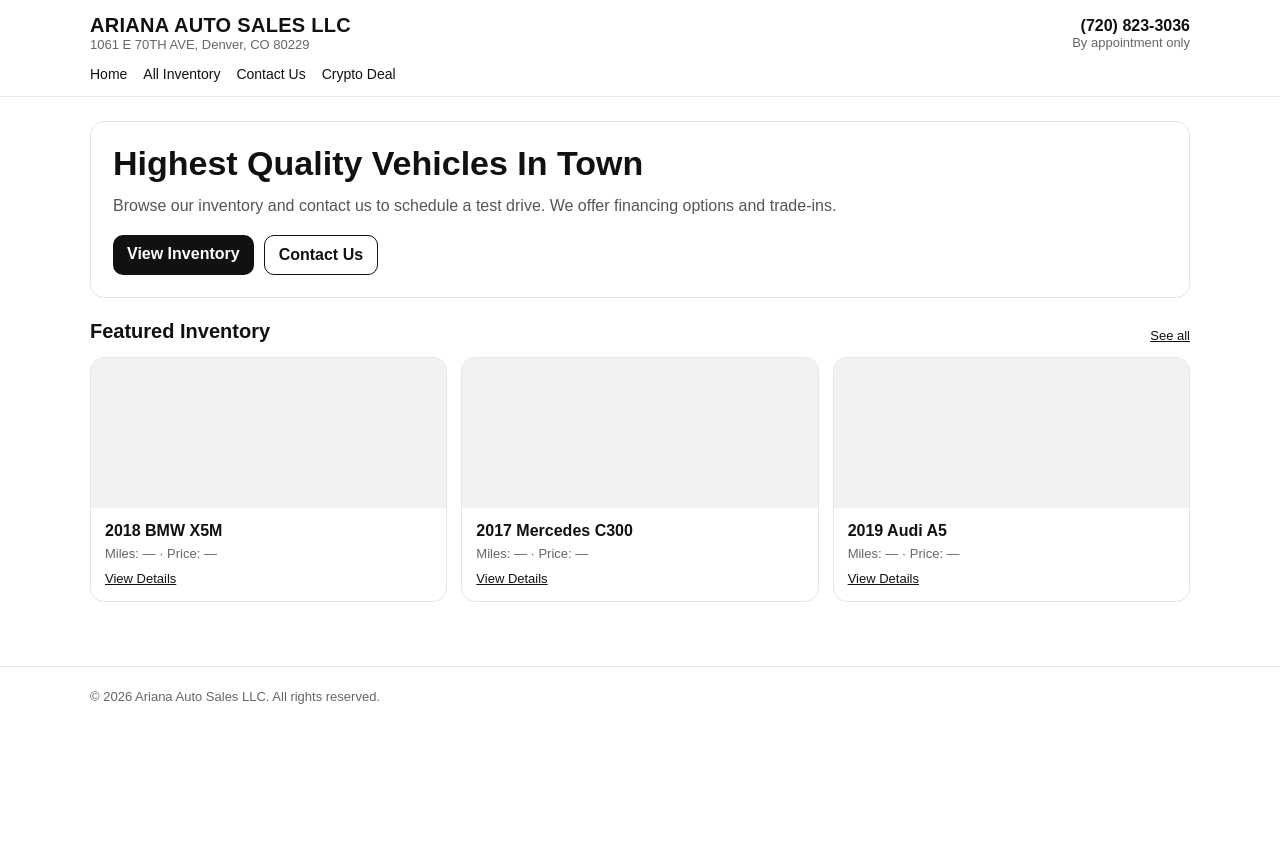
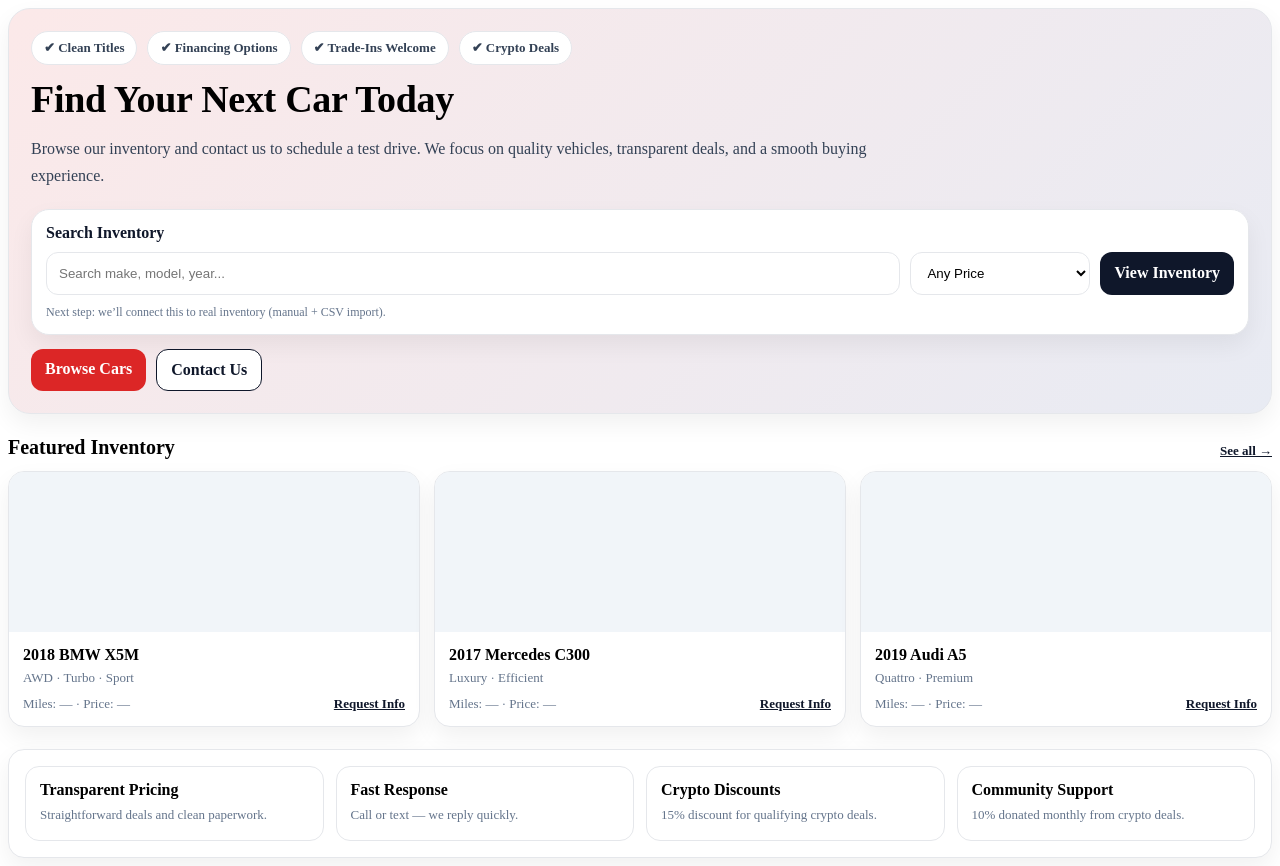
Before and after one commit to Arianaauto/arianaautosales, a Next.js app: page / in a window 1280 px wide. Before the commit the page ends 800 px from the top, so only its background shows below. Built offline with nearby package versions, Linux system fonts and the light colour scheme.

Commit message:
Update layout.tsx

```diff
--- a/app/layout.tsx
+++ b/app/layout.tsx
@@ -1,40 +1,192 @@
-export const metadata = {
-  title: "Ariana Auto Sales",
-  description: "Used cars dealership",
+const pill: React.CSSProperties = {
+  display: "inline-flex",
+  alignItems: "center",
+  gap: 8,
+  padding: "8px 12px",
+  borderRadius: 999,
+  border: "1px solid #e5e7eb",
+  background: "#ffffff",
+  fontSize: 13,
+  color: "#334155",
+  fontWeight: 700,
 };
 
-export default function RootLayout({ children }: { children: React.ReactNode }) {
+const card: React.CSSProperties = {
+  border: "1px solid #e5e7eb",
+  borderRadius: 16,
+  overflow: "hidden",
+  background: "#ffffff",
+  boxShadow: "0 10px 25px rgba(2, 6, 23, 0.06)",
+};
+
+export default function Home() {
   return (
-    <html lang="en">
-      <body style={{ margin: 0, fontFamily: "Arial, sans-serif", background: "#fff", color: "#111" }}>
-        <header style={{ borderBottom: "1px solid #e5e5e5" }}>
-          <div style={{ maxWidth: 1100, margin: "0 auto", padding: "14px 16px", display: "flex", justifyContent: "space-between", alignItems: "center" }}>
-            <div>
-              <div style={{ fontWeight: 800, fontSize: 20, letterSpacing: 0.3 }}>ARIANA AUTO SALES LLC</div>
-              <div style={{ fontSize: 13, color: "#666" }}>1061 E 70TH AVE, Denver, CO 80229</div>
+    <div style={{ display: "grid", gap: 22 }}>
+      {/* HERO */}
+      <section
+        style={{
+          ...card,
+          borderRadius: 22,
+          padding: 22,
+          background: "linear-gradient(135deg, rgba(220,38,38,0.10), rgba(30,58,138,0.10))",
+        }}
+      >
+        <div style={{ display: "grid", gap: 14 }}>
+          <div style={{ display: "flex", gap: 10, flexWrap: "wrap" }}>
+            <span style={pill}>✔ Clean Titles</span>
+            <span style={pill}>✔ Financing Options</span>
+            <span style={pill}>✔ Trade-Ins Welcome</span>
+            <span style={pill}>✔ Crypto Deals</span>
+          </div>
+
+          <h1 style={{ margin: 0, fontSize: 38, fontWeight: 900, letterSpacing: -0.3, lineHeight: 1.1 }}>
+            Find Your Next Car Today
+          </h1>
+
+          <p style={{ margin: 0, fontSize: 16, color: "#334155", lineHeight: 1.7, maxWidth: 860 }}>
+            Browse our inventory and contact us to schedule a test drive. We focus on quality vehicles, transparent deals,
+            and a smooth buying experience.
+          </p>
+
+          {/* SEARCH BOX (visual only for now) */}
+          <div
+            style={{
+              marginTop: 6,
+              ...card,
+              borderRadius: 18,
+              padding: 14,
+              display: "grid",
+              gap: 10,
+              background: "#ffffff",
+            }}
+          >
+            <div style={{ fontWeight: 900, color: "#0f172a" }}>Search Inventory</div>
+            <div style={{ display: "flex", gap: 10, flexWrap: "wrap" }}>
+              <input
+                placeholder="Search make, model, year..."
+                style={{
+                  flex: "1 1 260px",
+                  padding: "12px 12px",
+                  borderRadius: 12,
+                  border: "1px solid #e5e7eb",
+                  outline: "none",
+                }}
+              />
+              <select
+                style={{
+                  flex: "0 0 180px",
+                  padding: "12px 12px",
+                  borderRadius: 12,
+                  border: "1px solid #e5e7eb",
+                  background: "#fff",
+                }}
+              >
+                <option>Any Price</option>
+                <option>$0 - $10,000</option>
+                <option>$10,000 - $20,000</option>
+                <option>$20,000 - $35,000</option>
+                <option>$35,000+</option>
+              </select>
+              <a
+                href="/all-inventory"
+                style={{
+                  flex: "0 0 auto",
+                  background: "#0f172a",
+                  color: "#ffffff",
+                  textDecoration: "none",
+                  padding: "12px 14px",
+                  borderRadius: 12,
+                  fontWeight: 900,
+                }}
+              >
+                View Inventory
+              </a>
             </div>
-            <div style={{ textAlign: "right" }}>
-              <a href="tel:+17208233036" style={{ fontWeight: 700, color: "#111", textDecoration: "none" }}>(720) 823-3036</a>
-              <div style={{ fontSize: 13, color: "#666" }}>By appointment only</div>
+            <div style={{ fontSize: 12, color: "#64748b" }}>
+              Next step: we’ll connect this to real inventory (manual + CSV import).
             </div>
           </div>
 
-          <nav style={{ maxWidth: 1100, margin: "0 auto", padding: "0 16px 14px", display: "flex", gap: 16, fontSize: 14 }}>
-            <a href="/" style={{ color: "#111", textDecoration: "none" }}>Home</a>
-            <a href="/all-inventory" style={{ color: "#111", textDecoration: "none" }}>All Inventory</a>
-            <a href="/contact-us" style={{ color: "#111", textDecoration: "none" }}>Contact Us</a>
-            <a href="/crypto-deal" style={{ color: "#111", textDecoration: "none" }}>Crypto Deal</a>
-          </nav>
-        </header>
+          <div style={{ display: "flex", gap: 10, flexWrap: "wrap" }}>
+            <a
+              href="/all-inventory"
+              style={{
+                background: "#dc2626",
+                color: "#fff",
+                textDecoration: "none",
+                padding: "11px 14px",
+                borderRadius: 12,
+                fontWeight: 900,
+              }}
+            >
+              Browse Cars
+            </a>
+            <a
+              href="/contact-us"
+              style={{
+                border: "1px solid #0f172a",
+                color: "#0f172a",
+                textDecoration: "none",
+                padding: "11px 14px",
+                borderRadius: 12,
+                fontWeight: 900,
+                background: "#fff",
+              }}
+            >
+              Contact Us
+            </a>
+          </div>
+        </div>
+      </section>
 
-        <main style={{ maxWidth: 1100, margin: "0 auto", padding: "24px 16px" }}>{children}</main>
+      {/* FEATURED */}
+      <section style={{ display: "grid", gap: 12 }}>
+        <div style={{ display: "flex", justifyContent: "space-between", alignItems: "end", gap: 10, flexWrap: "wrap" }}>
+          <h2 style={{ margin: 0, fontSize: 20, fontWeight: 900 }}>Featured Inventory</h2>
+          <a href="/all-inventory" style={{ fontSize: 13, color: "#0f172a", fontWeight: 800 }}>
+            See all →
+          </a>
+        </div>
 
-        <footer style={{ borderTop: "1px solid #e5e5e5", marginTop: 40 }}>
-          <div style={{ maxWidth: 1100, margin: "0 auto", padding: "22px 16px", fontSize: 13, color: "#666" }}>
-            © {new Date().getFullYear()} Ariana Auto Sales LLC. All rights reserved.
-          </div>
-        </footer>
-      </body>
-    </html>
+        <div style={{ display: "grid", gridTemplateColumns: "repeat(auto-fit, minmax(240px, 1fr))", gap: 14 }}>
+          {[
+            { title: "2018 BMW X5M", meta: "AWD · Turbo · Sport" },
+            { title: "2017 Mercedes C300", meta: "Luxury · Efficient" },
+            { title: "2019 Audi A5", meta: "Quattro · Premium" },
+          ].map((x) => (
+            <div key={x.title} style={card}>
+              <div style={{ height: 160, background: "#f1f5f9" }} />
+              <div style={{ padding: 14 }}>
+                <div style={{ fontWeight: 900 }}>{x.title}</div>
+                <div style={{ fontSize: 13, color: "#64748b", marginTop: 6 }}>{x.meta}</div>
+                <div style={{ marginTop: 10, display: "flex", justifyContent: "space-between", alignItems: "center" }}>
+                  <span style={{ fontSize: 13, color: "#64748b" }}>Miles: — · Price: —</span>
+                  <a href="/contact-us" style={{ fontSize: 13, color: "#0f172a", fontWeight: 800 }}>
+                    Request Info
+                  </a>
+                </div>
+              </div>
+            </div>
+          ))}
+        </div>
+      </section>
+
+      {/* INFO STRIP */}
+      <section style={{ ...card, padding: 16 }}>
+        <div style={{ display: "grid", gridTemplateColumns: "repeat(auto-fit, minmax(220px, 1fr))", gap: 12 }}>
+          {[
+            { t: "Transparent Pricing", d: "Straightforward deals and clean paperwork." },
+            { t: "Fast Response", d: "Call or text — we reply quickly." },
+            { t: "Crypto Discounts", d: "15% discount for qualifying crypto deals." },
+            { t: "Community Support", d: "10% donated monthly from crypto deals." },
+          ].map((b) => (
+            <div key={b.t} style={{ border: "1px solid #e5e7eb", borderRadius: 14, padding: 14 }}>
+              <div style={{ fontWeight: 900 }}>{b.t}</div>
+              <div style={{ fontSize: 13, color: "#64748b", marginTop: 6, lineHeight: 1.6 }}>{b.d}</div>
+            </div>
+          ))}
+        </div>
+      </section>
+    </div>
   );
 }
```
